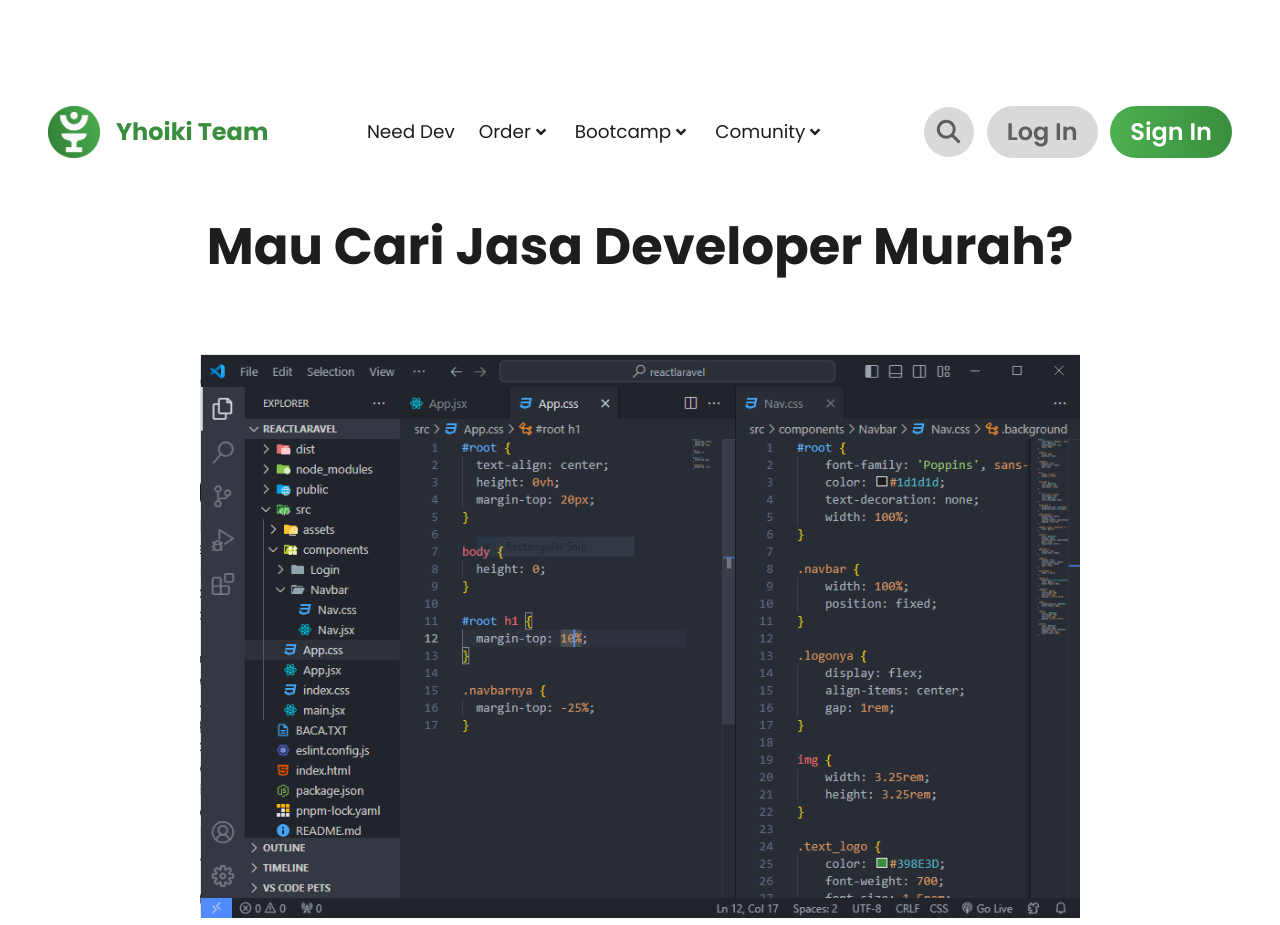
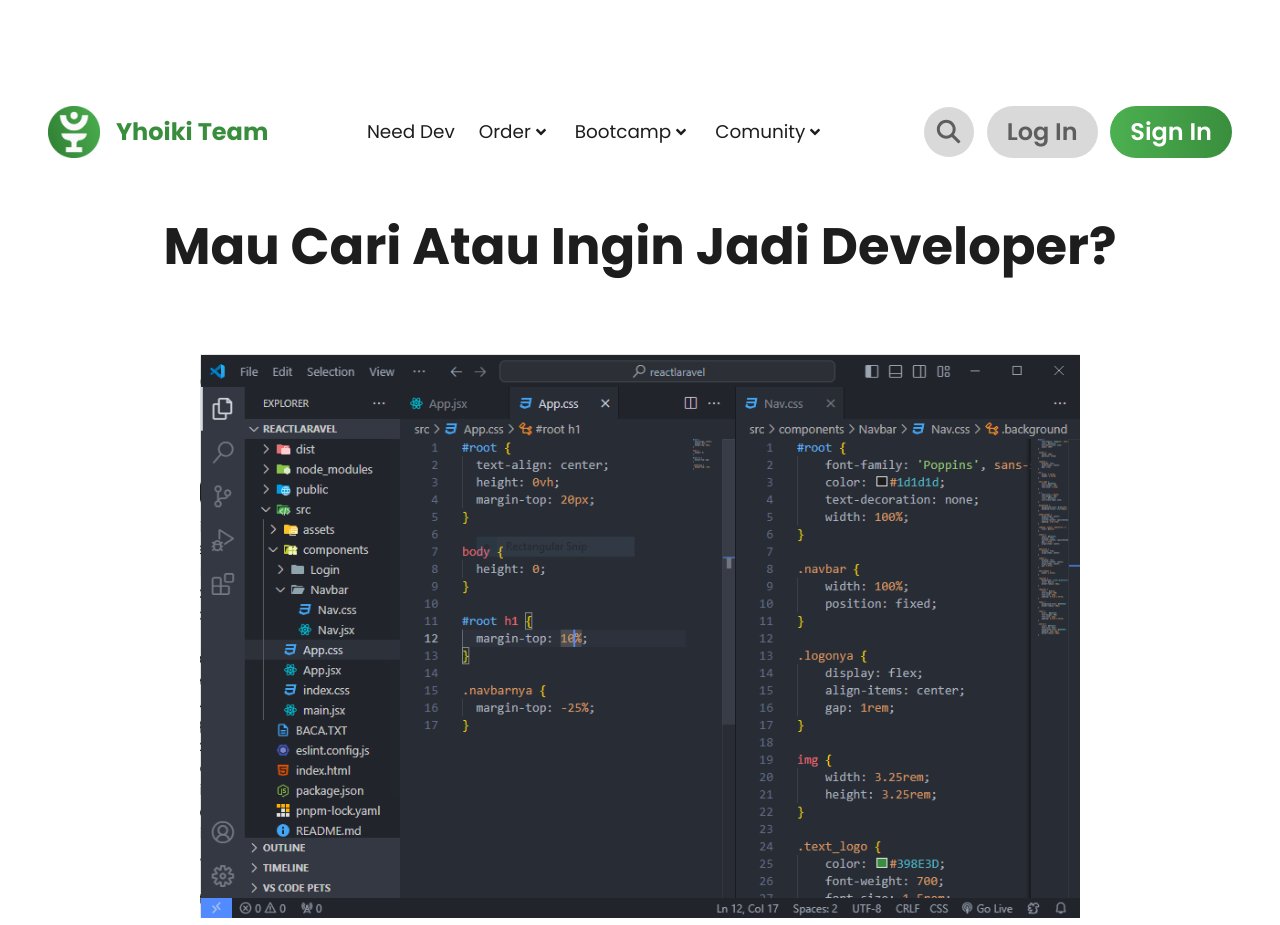
Before and after one commit to restadeveloper/YHOIKI-TEAM-WEBSITE-PROJECT, a React (Vite) app in the folder reactlaravel/: page / in a window 1280 px wide. Built offline with nearby package versions, Linux system fonts and the light colour scheme.

Commit message:
kenavbar

```diff
--- a/reactlaravel/src/App.jsx
+++ b/reactlaravel/src/App.jsx
@@ -12,7 +12,7 @@ const App = () => {
       <Nav className='Nav'/>
       </div>
       <h1>
-        Mau Cari Jasa Developer Murah?
+        Mau Cari Atau Ingin Jadi Developer?
       </h1>
       <img src={Vscode} className="Vscode"/>
     </>
```
